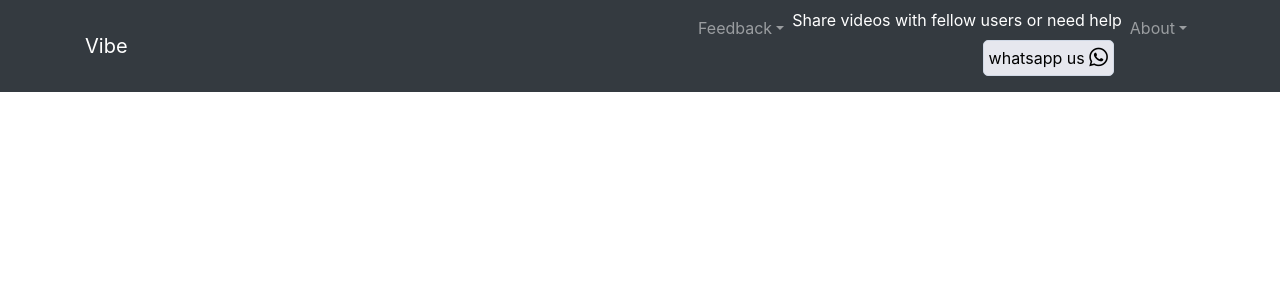
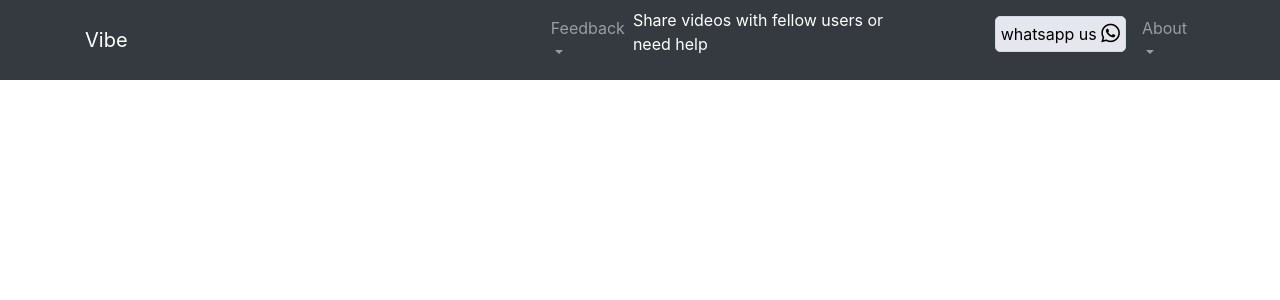
Before and after one commit to Himanshusinghofficial/NavbarTest, a React (Create React App) app: page / in a window 1280 px wide. Shown: the top 300 px of the page. Built offline with nearby package versions, Linux system fonts and the light colour scheme.

Commit message:
make change in button

```diff
--- a/src/components/TopNavbar.js
+++ b/src/components/TopNavbar.js
@@ -3,6 +3,7 @@ import { Navbar, Nav, NavDropdown, Button } from 'react-bootstrap';
 import { makeStyles } from '@material-ui/core/styles';
 import Rating from '@material-ui/lab/Rating';
 import TextareaAutosize from '@material-ui/core/TextareaAutosize';
+import Grid from '@material-ui/core/Grid';
 
 const useStyles = makeStyles({
   root: {
@@ -42,17 +43,21 @@ return (
     <label>please help us improve</label><br/>
         <div class="fields">
           <TextareaAutosize type="text" placeholder="Features you want Anything you liked/disliked" className="username fields input" style={{outline:'none'}}/>
-          <TextareaAutosize type="number" placeholder="Phone(optional)" class="password" style={{outline:'none',padding:'15px 0px 15px 15px'}}/>
+          <TextareaAutosize type="number" placeholder="Phone(optional)" class="password" style={{outline:'none',padding:'15px 0px 15px 0px',textAlign: 'center'}}/>
           <button class="signin-button" style={{outline:'none'}}>Submit</button>
         </div>
 
       </> : " "}
     </div>
       </NavDropdown>
-      <div style={{color:'white'}}>
-      <div><div>Share videos with fellow users or need help</div><Nav.Link href="#" style={{float: 'right'}}><button class="buttoncss neomorphic-shadows neomorphic-shadows-hover" style={{outline:'none'}}>whatsapp us <i class="fab fa-whatsapp fa-lg"></i></button></Nav.Link>
-      </div>
-      </div>
+      <Grid container>
+        <Grid item xs={7} sm={7}>
+        <div style={{color:'white'}}>Share videos with fellow users or need help</div>
+        </Grid>
+        <Grid item xs={5} sm={5}>
+        <Nav.Link href="#" style={{float: 'right'}}><button class="buttoncss neomorphic-shadows neomorphic-shadows-hover" style={{outline:'none'}}>whatsapp us <i class="fab fa-whatsapp fa-lg"></i></button></Nav.Link>
+        </Grid>
+        </Grid>
       <NavDropdown title="About" id="collasible-nav-dropdown">
            <h5 style={{textAlign:'center'}}>
            <u>About us</u>
```
